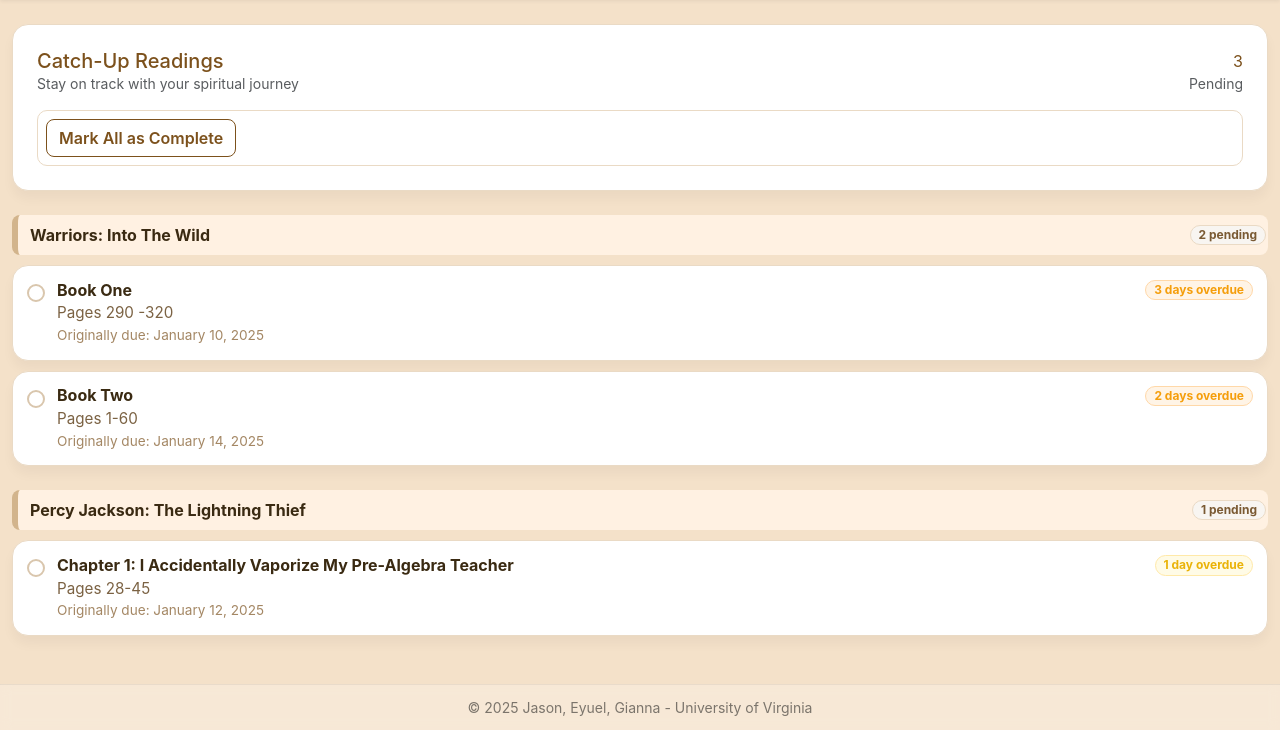
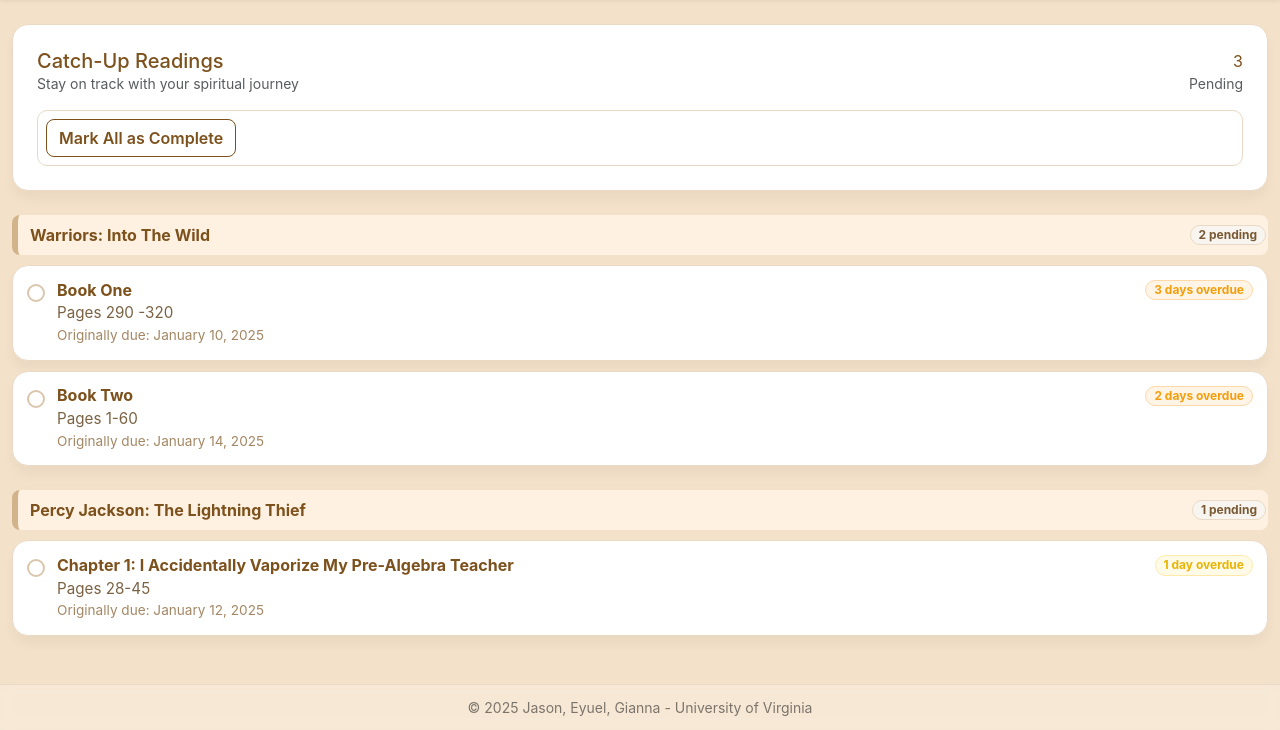
Before and after one commit to jason-dong03/abide, a PHP site: page /pages/catchup.html in a window 1280 px wide. Shown: the part 73-803 px from the top of the page. Run offline with PHP 8.4, Linux system fonts and the light colour scheme.

Commit message:
color scheme consistency

```diff
--- a/styles/catchup.css
+++ b/styles/catchup.css
@@ -73,7 +73,10 @@
   padding-left: 12px;
   margin-bottom: 10px;
 }
-.section-header .title{ color: var(--ink); font-weight: 700; }
+.section-header .title{
+  color: var(--primary-color);
+  font-weight: 700;
+}
 
 /* Badges */
 .badge{
@@ -118,7 +121,10 @@
   display:flex; align-items:center; justify-content:space-between;
   gap: 10px; margin-bottom: 2px;
 }
-.reading-card h6{ color: var(--ink); font-weight: 700; }
+.reading-card h6{
+  color: var(--primary-color);
+  font-weight: 700;
+}
 .ref{ color: var(--muted); font-size:.95rem; }
 .meta{ color: #a48764; font-size:.85rem; }
 
--- a/styles/discover.css
+++ b/styles/discover.css
@@ -86,7 +86,10 @@
 .challenge-card{ overflow: hidden; transition: transform .12s ease, box-shadow .2s ease; }
 .challenge-card:hover{ transform: translateY(-2px); box-shadow: 0 12px 18px rgba(0,0,0,.08); }
 .challenge-card .card-body{ padding: 1.25rem; }
-.challenge-card .title{ font-weight: 700; color: #3a2a12; }
+.challenge-card .title{
+  font-weight: 700;
+  color: var(--primary-color);
+}
 .challenge-card .subtitle{ font-size:.95rem; color:#7b6243; }
 
 .badges{ display:flex; flex-wrap: wrap; gap:.4rem; }
```
